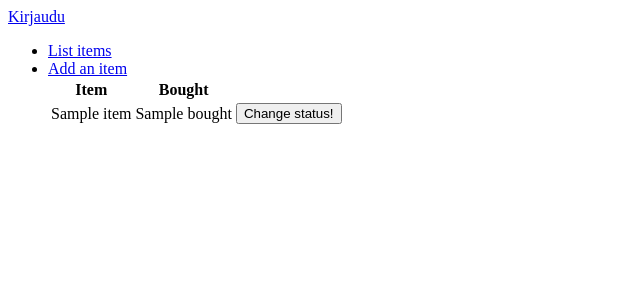
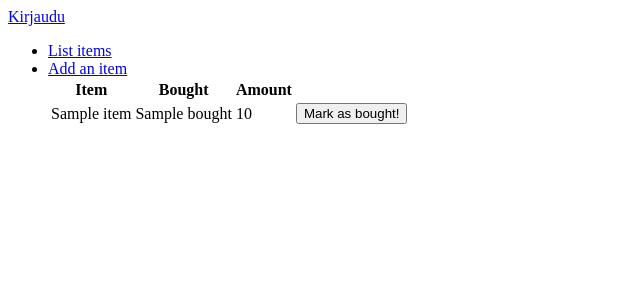
Before and after one commit to lossitomatossi/ShoppingList, a Flask app: template application/templates/items/list.html in a window 1280 px wide. Shown: the top 300 px of the page, without its empty margins (0-640 px from the left). Run offline with Flask 2, Linux system fonts and the light colour scheme; the template is opened without the code that fills it: most values are stand-ins (such as "Sample title", 1, 10 or a date in 2020).

Commit message:
tyylimuutoksia items listaukseen

```diff
--- a/application/templates/items/list.html
+++ b/application/templates/items/list.html
@@ -5,14 +5,16 @@
     <tr>
       <th>Item</th>
       <th>Bought</th>
+      <th>Amount</th>
     </tr>
     {% for item in items %}
     <tr>
       <td>{{ item.name }}</td>
       <td>{{ item.bought }}</td>
+      <td>{{ item.amount }}</td>
       <td>
         <form method="POST" action="{{ url_for('items_set_done', item_id=item.id) }}">
-          <input type="submit" value="Change status!"/>
+          <input type="submit" value="Mark as bought!"/>
         </form>
     </tr>
     {% endfor %}
```
